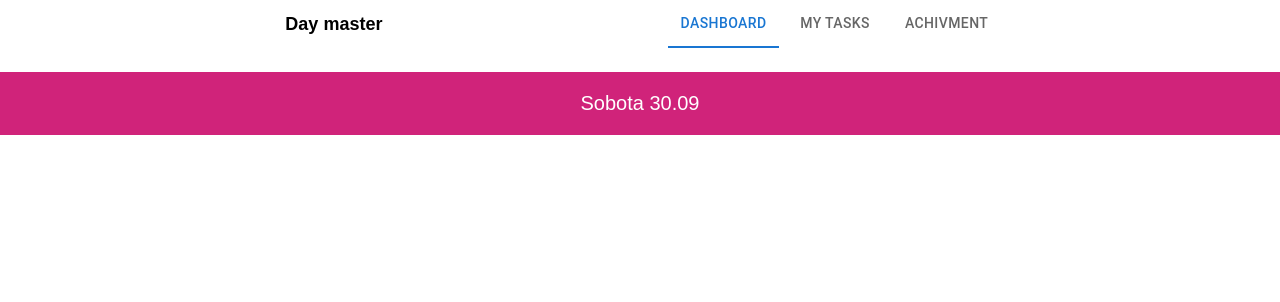
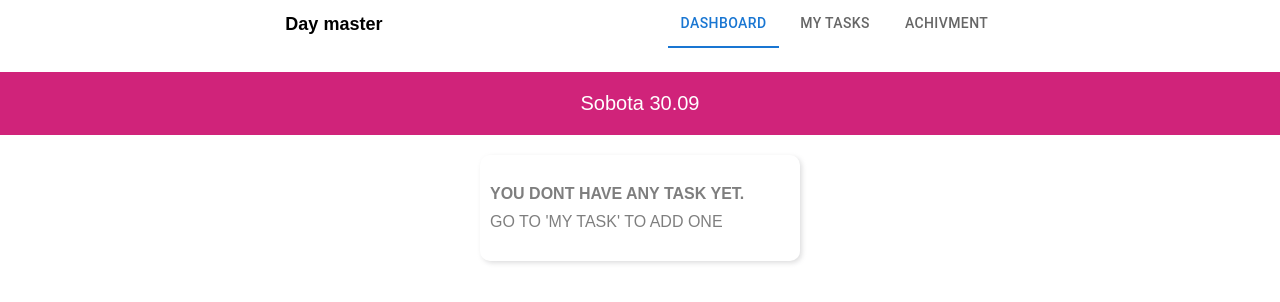
Before and after one commit to Day-Master-Hack-yeah-2023/static-sites, a React (Create React App) app: page / in a window 1280 px wide. Shown: the top 302 px of the page. Built offline with nearby package versions, Linux system fonts and the light colour scheme.

Commit message:
feat(Dashboard): adding default message

```diff
--- a/src/components/PageContent/Dashboard/Dashboard.styled.tsx
+++ b/src/components/PageContent/Dashboard/Dashboard.styled.tsx
@@ -46,6 +46,30 @@ const DashboardContainerStyled = styled(MyTasksContainerTasksStyled)<{
   pointer-events: ${({ isChecked }) => (isChecked ? 'none' : 'visible')};
 `;
 
+const DefaultDashboardSection = styled.section`
+  display: flex;
+  flex-direction: column;
+  align-items: start;
+  justify-content: start;
+  gap: 10px;
+  width: 100%;
+  max-width: 320px;
+  padding: 30px 10px;
+  box-shadow: 2px 2px 5px #bdbdbf;
+  border-radius: 10px;
+  opacity: 50%;
+`;
+
+const DefaultDashboardHeading = styled.h3`
+  font-size: 16px;
+  text-transform: uppercase;
+`;
+
+const DefaultDashboardText = styled.p`
+  font-size: 16px;
+  text-transform: uppercase;
+`;
+
 const DashboardTypographyStyled = styled(MyTasksTypographyStyled)``;
 
 export {
@@ -54,4 +78,7 @@ export {
   DashboardWrapperStyled,
   DashboardContainerStyled,
   DashboardTypographyStyled,
+  DefaultDashboardHeading,
+  DefaultDashboardSection,
+  DefaultDashboardText,
 };
--- a/src/components/PageContent/Dashboard/Dashboard.tsx
+++ b/src/components/PageContent/Dashboard/Dashboard.tsx
@@ -5,6 +5,9 @@ import {
   DashboardStyled,
   DashboardTypographyStyled,
   DashboardWrapperStyled,
+  DefaultDashboardHeading,
+  DefaultDashboardSection,
+  DefaultDashboardText,
 } from './Dashboard.styled';
 import { Checkbox } from '@mui/material';
 import { DAYSOFWEEK } from './Dashboard.data';
@@ -75,6 +78,18 @@ const Dashboard = () => {
             />
           </DashboardContainerStyled>
         ))}
+
+        {tasksList.length === 0 && (
+          <DefaultDashboardSection>
+            <DefaultDashboardHeading>
+              You dont have any task yet.
+            </DefaultDashboardHeading>
+
+            <DefaultDashboardText>
+              go to 'My Task' to add one
+            </DefaultDashboardText>
+          </DefaultDashboardSection>
+        )}
       </DashboardWrapperStyled>
     </DashboardStyled>
   );
```
